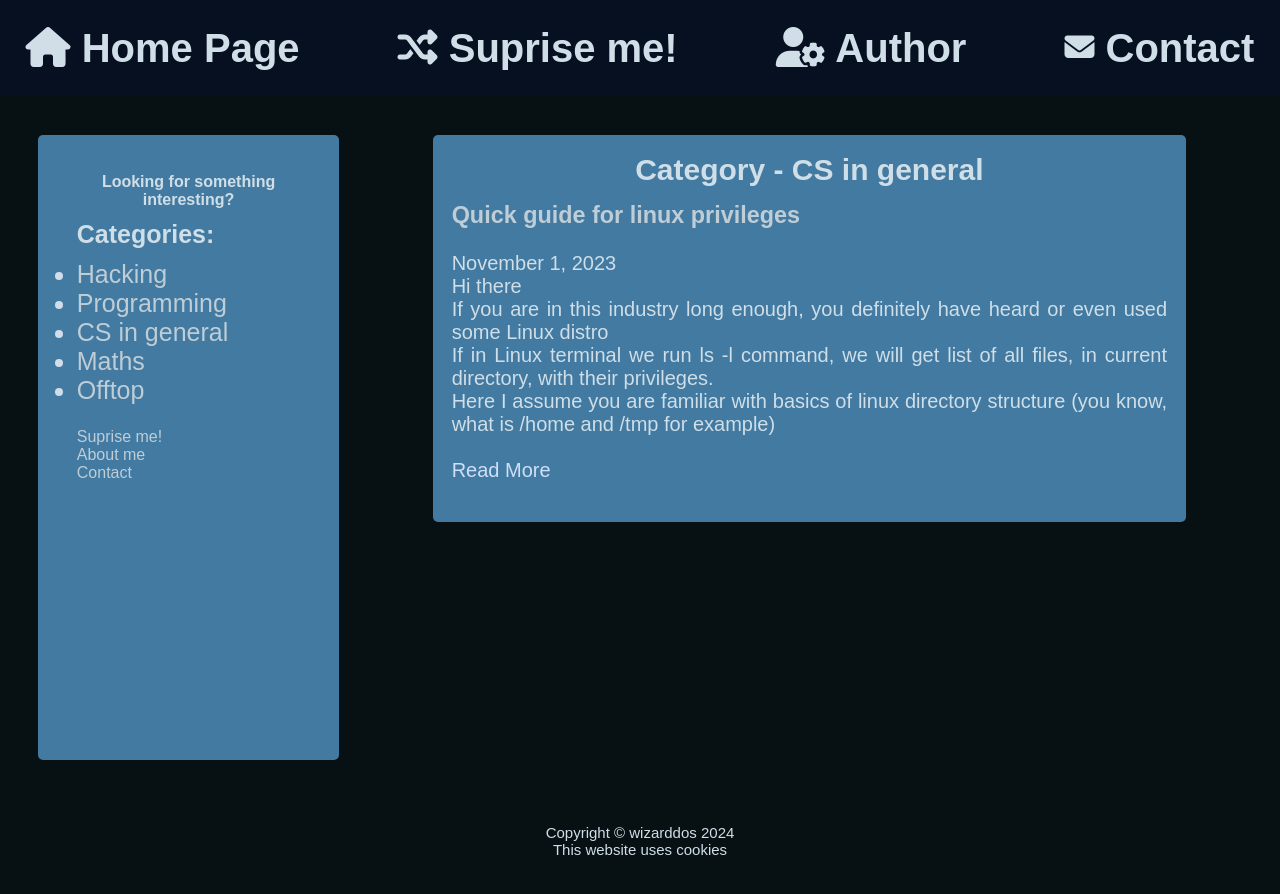
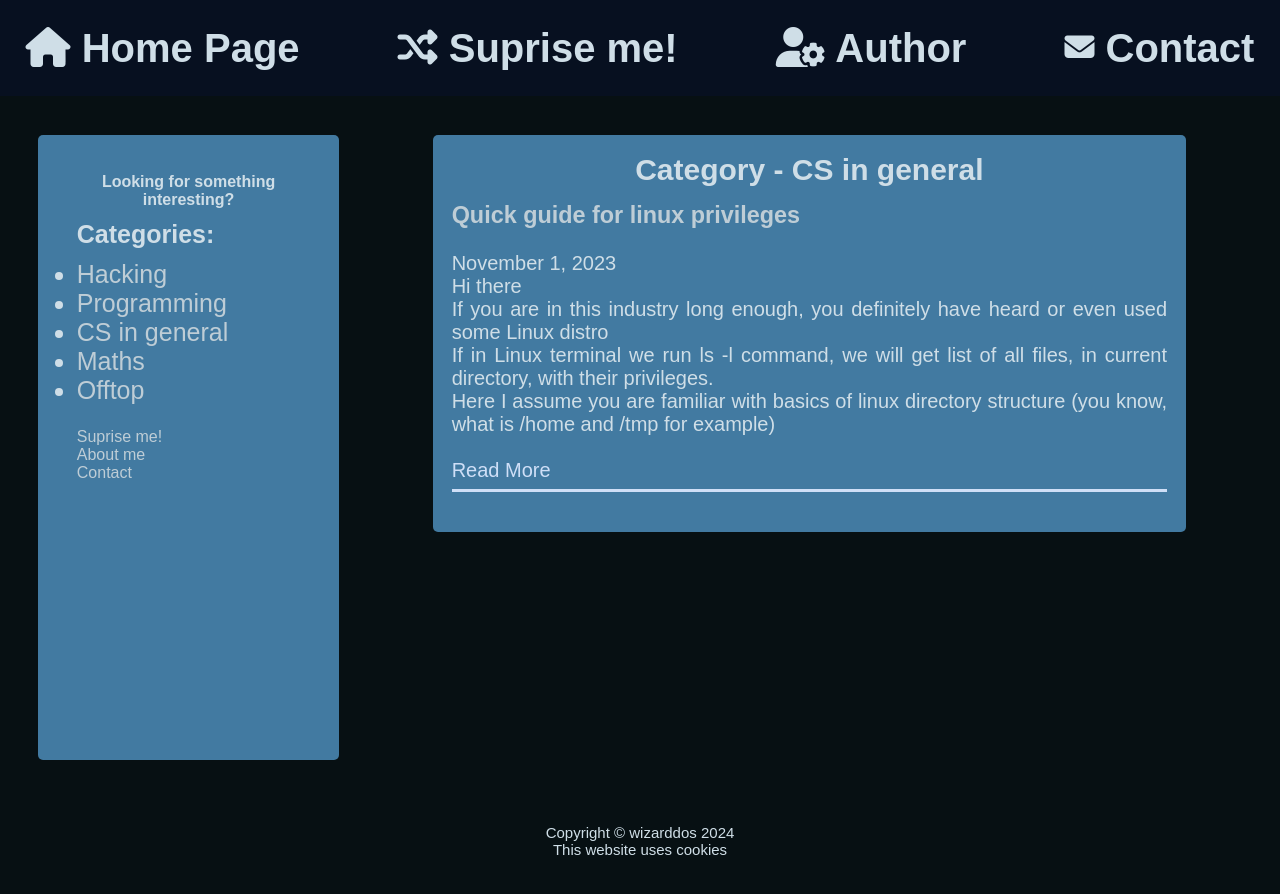
Before and after one commit to wizarddos/blog, a Jekyll site: the page built from categories/cs.html, in a window 1280 px wide. Shown: the top 894 px of the page. Built offline with Jekyll 4.4.1, drawn with Linux system fonts in a browser that asks for light colours.

Commit message:
Made posts in categories more readable

```diff
--- a/assets/css/categories.css
+++ b/assets/css/categories.css
@@ -4,4 +4,6 @@ a.read-more{
 
 .post{
     margin-bottom: 3%;
+    padding-bottom: 1%;
+    border-bottom: #CFDFF7 3px solid;
 }
```
